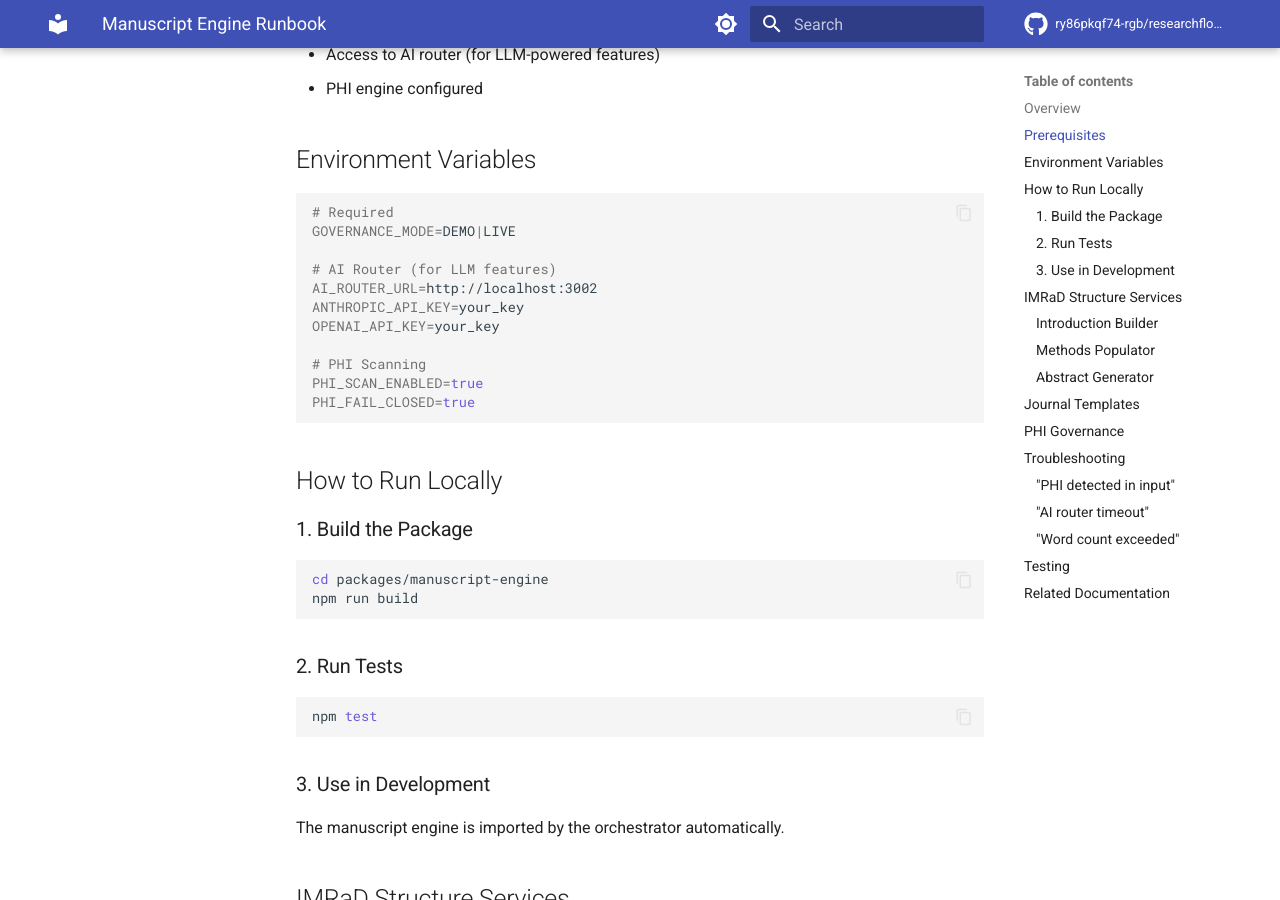
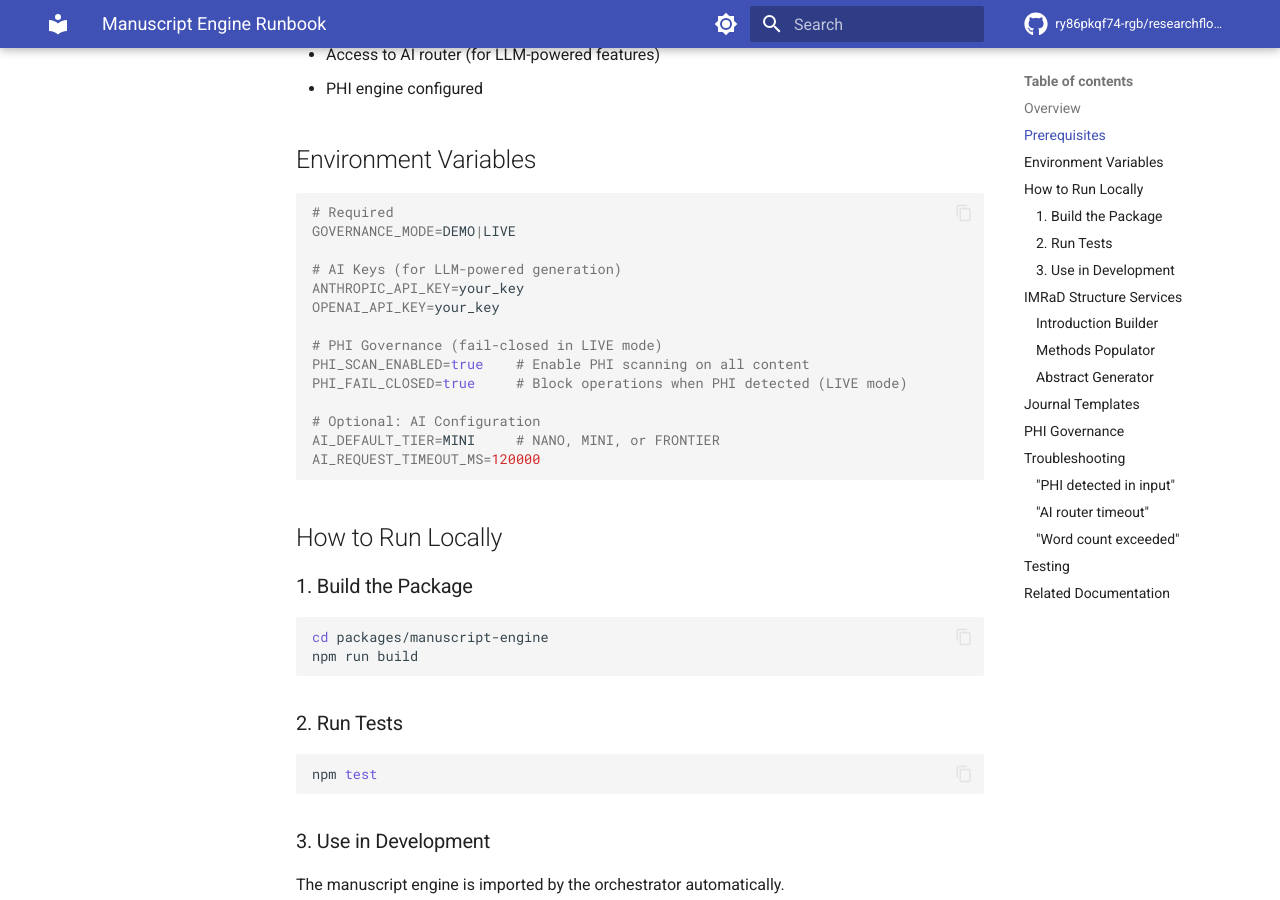
Before and after one commit to ry86pkqf74-rgb/researchflow-production, an MkDocs documentation site: the page built from docs/runbooks/manuscript_engine.md, in a window 1280 px wide and 900 px high, scrolled down 412 px. Built offline with MkDocs 1.6.1 and Material for MkDocs 9.7.7, drawn with Linux system fonts in a browser that asks for light colours; comment, search, counter and statistics services are not loaded.

Commit message:
[Phase 5] Align runbook documentation with implementation
docs/runbooks/collaboration.md:
- Fixed env vars: COLLAB_PORT -> PORT, COLLAB_REDIS_URL -> REDIS_URL
- Added HEALTH_PORT, HOST, APP_MODE documentation
- Added comments explaining each variable

docs/runbooks/conference_prep.md:
- Added note about ARTIFACTS_PATH/ARTIFACT_PATH compatibility
- Added CONFERENCE_CACHE_TTL description
- Added AI key requirements for material generation

docs/runbooks/manuscript_engine.md:
- Updated PHI governance variable descriptions
- Removed incorrect AI_ROUTER_URL reference
- Added AI_DEFAULT_TIER and AI_REQUEST_TIMEOUT_MS

````diff
--- a/docs/runbooks/manuscript_engine.md
+++ b/docs/runbooks/manuscript_engine.md
@@ -16,14 +16,17 @@ The Manuscript Engine provides IMRaD structure generation, abstract creation, an
 # Required
 GOVERNANCE_MODE=DEMO|LIVE
 
-# AI Router (for LLM features)
-AI_ROUTER_URL=http://localhost:3002
+# AI Keys (for LLM-powered generation)
 ANTHROPIC_API_KEY=your_key
 OPENAI_API_KEY=your_key
 
-# PHI Scanning
-PHI_SCAN_ENABLED=true
-PHI_FAIL_CLOSED=true
+# PHI Governance (fail-closed in LIVE mode)
+PHI_SCAN_ENABLED=true    # Enable PHI scanning on all content
+PHI_FAIL_CLOSED=true     # Block operations when PHI detected (LIVE mode)
+
+# Optional: AI Configuration
+AI_DEFAULT_TIER=MINI     # NANO, MINI, or FRONTIER
+AI_REQUEST_TIMEOUT_MS=120000
 ```
 
 ## How to Run Locally
````
Also changed, not shown: docs/runbooks/collaboration.md (+9 -3 lines), docs/runbooks/conference_prep.md (+7 -3 lines).
